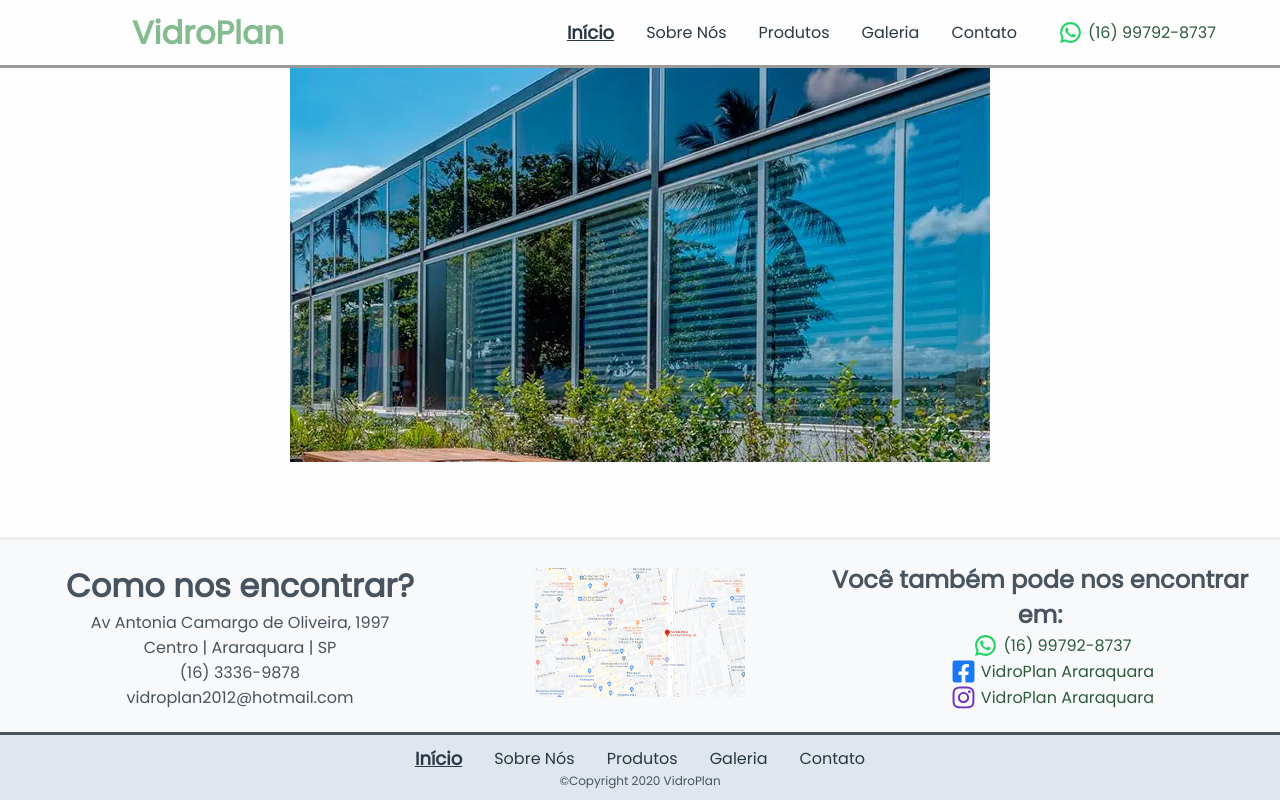
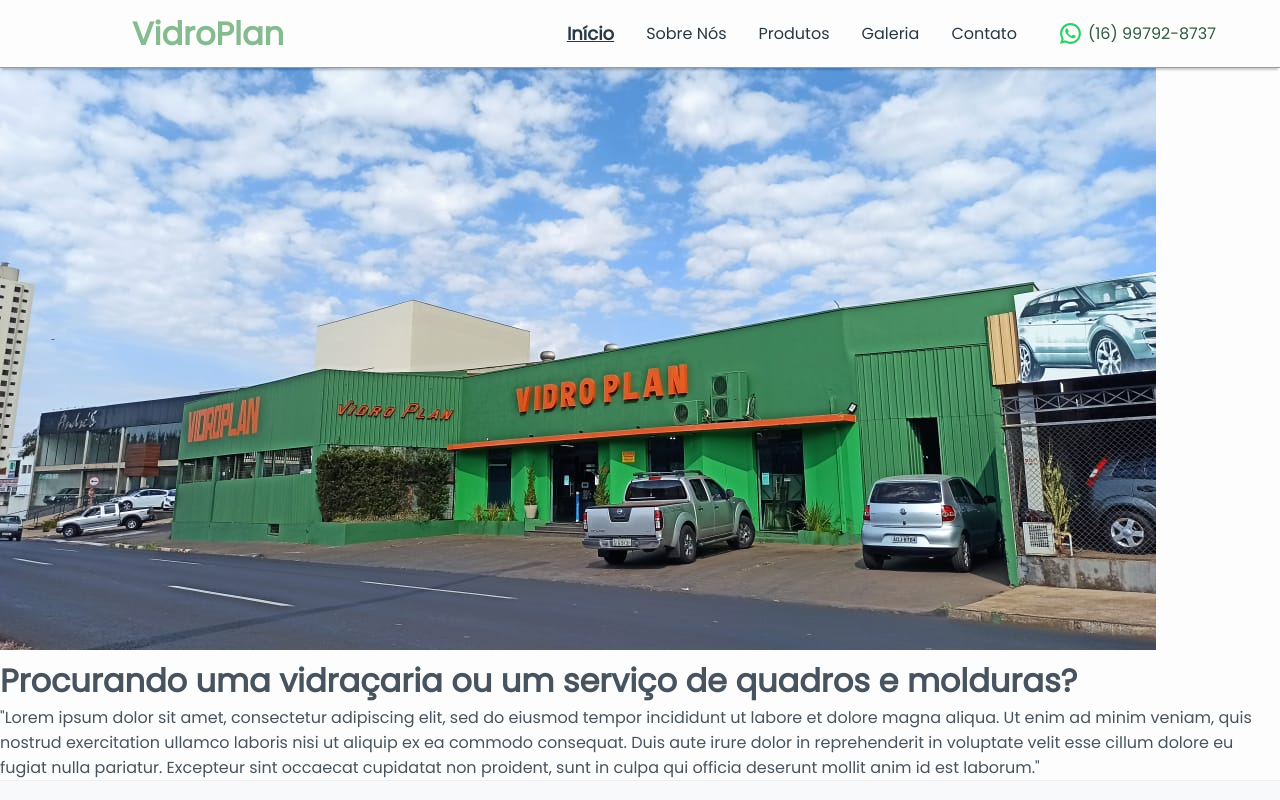
Before and after one commit to joaoborsari/VidroPlan, a React (Create React App) app in the folder web/: page / in a window 1280 px wide. Shown: the top 800 px of the page. Built offline with nearby package versions, Linux system fonts and the light colour scheme.

Commit message:
[fix] Header/footer adjustments

```diff
--- a/web/src/components/ContactFooter/index.tsx
+++ b/web/src/components/ContactFooter/index.tsx
@@ -3,12 +3,12 @@
 import './styles.css';
 
 import mapsImg from '../../assets/images/location.png';
-import { RiWhatsappLine } from "react-icons/ri";
-import { LinkToWhatsapp, LinkToFacebook, LinkToInstagram } from '../SocialMediaContactLink';
+import { LinkToFacebook, LinkToInstagram } from '../SocialMediaContactLink';
 
 export const ContactFooter = () => {
   return (
     <div className="contact-footer-container">
+
       <div className="contact">
         <h1>Como nos encontrar?</h1>
         <p>Av Antonia Camargo de Oliveira, 1997</p>
@@ -16,6 +16,7 @@
         <p>(16) 3336-9878</p>
         <p>vidroplan2012@hotmail.com</p>
       </div>
+
       <div className="coordinates">
         <div className="location">
           <a title="Abrir endereço no Google maps" href="https://www.google.fr/maps/place/Av.+Maria+Antonia+Camargo+de+Oliveira,+1997,+Araraquara+-+SP,+14801-260,+Br%C3%A9sil/@-21.7881266,-48.174597,17z/data=!3m1!4b1!4m5!3m4!1s0x94b8f3e39ce7edd9:0xc77294e0db8fd7ce!8m2!3d-21.7881266!4d-48.1724083?hl=fr&authuser=0">
@@ -23,12 +24,13 @@
           </a>
         </div>
       </div>
+
       <div className="social-medias">
         <h2>Você também pode nos encontrar em:</h2>
-        <LinkToWhatsapp />
         <LinkToFacebook />
         <LinkToInstagram />
       </div>
+
     </div>
   );
 }
--- a/web/src/components/ContactFooter/styles.css
+++ b/web/src/components/ContactFooter/styles.css
@@ -4,6 +4,7 @@
   grid-template-areas: "contact coordinates social-medias";
   background-color: var(--color-box-base);
   border-style: outset none none none;
+  border-width: 0.5px;
   padding: 1.2rem 0;
 }
 
@@ -12,6 +13,7 @@
   align-items: center;
   flex-direction: column;
   padding: 1rem 2rem;
+  text-align: center;
 }
 
 .coordinates {
@@ -38,6 +40,7 @@
   height: auto;
   object-fit: cover;
   max-height: 130px;
+  box-shadow: 0px 0px 6px 0px rgb(0,0,0,.2);
 }
 
 .social-medias {
--- a/web/src/components/Layout/styles.css
+++ b/web/src/components/Layout/styles.css
@@ -11,3 +11,8 @@
   display: flex;
   justify-content: center;
 }
+
+.header {
+  position: fixed;
+  top: 0;
+}
--- a/web/src/components/PageFooter/styles.css
+++ b/web/src/components/PageFooter/styles.css
@@ -7,6 +7,7 @@
   margin: 0 auto;
   background-color: var(--color-box-footer);
   border-style: solid none none none;
+  border-width: 0.5px;
   height: 6.8rem;
 }
 
--- a/web/src/components/PageHeader/NavBar/index.tsx
+++ b/web/src/components/PageHeader/NavBar/index.tsx
@@ -7,6 +7,14 @@
 import { LinkToWhatsapp } from '../../SocialMediaContactLink';
 
 function NavBar() {
+
+  const scrollToBottom = () => {
+    window.scrollTo({
+      top: document.documentElement.scrollHeight,
+      behavior: "smooth"
+     })
+  }
+
   return (
     <nav className="page-header">
       <div className="top-bar-container">
@@ -21,6 +29,9 @@
                 return <NavBarItem key={ item.title } title={item.title} link={item.link} />
               })
             }
+            <button className="contact-link-item" onClick={scrollToBottom}>
+              <p>Contato</p>
+            </button>
           </div>
           {/* link to contact */}
           <div className="top-bar-contact">
--- a/web/src/components/PageHeader/NavBar/styles.css
+++ b/web/src/components/PageHeader/NavBar/styles.css
@@ -6,6 +6,8 @@
   margin: 0 auto;
   background-color: var(--color-background);
   border-style: none none outset none;
+  border-bottom-width: 0.5px;
+  box-shadow: 0 4px 2px -2px rgba(0,0,0,.2);
   height: 6.8rem;
   align-items: center;
 }
@@ -34,6 +36,25 @@
   align-items: center;
 }
 
+.contact-link-item {
+  padding: 0 1.6rem;
+  text-decoration: none;
+  padding: 0 1.6rem;
+  border: none;
+  background: none;
+  outline: none;
+  transition: opacity 0.2s;
+}
+
+.contact-link-item:hover {
+  opacity: 0.6;
+  cursor: pointer;
+}
+
+.contact-link-item p {
+  color: var(--color-text-title);
+}
+
 .top-bar-content {
   display: flex;
   justify-content: flex-end;
--- a/web/src/components/PageHeader/constants/index.ts
+++ b/web/src/components/PageHeader/constants/index.ts
@@ -20,8 +20,8 @@
     title: "Galeria",
     link: "/galery",
   },
-  {
-    title: "Contato",
-    link: "/contact",
-  },
+  // {
+  //   title: "Contato",
+  //   link: "/contact",
+  // },
 ];
--- a/web/src/pages/Landing/index.tsx
+++ b/web/src/pages/Landing/index.tsx
@@ -1,6 +1,6 @@
 import React from "react";
 
-import homeImg from '../../assets/images/home.webp'
+import homeImg from '../../assets/images/frontStore.jpeg';
 import { Layout } from "../../components/Layout";
 
 function Landing() {
@@ -8,6 +8,13 @@
     <Layout>
       <div className="landing">
         <img src={homeImg} alt="Home" className="home-images" />
+
+        <div className="intro">
+          <h1>Procurando uma vidraçaria ou um serviço de quadros e molduras?</h1>
+          <p>"Lorem ipsum dolor sit amet, consectetur adipiscing elit, sed do eiusmod tempor incididunt ut labore et dolore magna aliqua. Ut enim ad minim veniam, quis nostrud exercitation ullamco laboris nisi ut aliquip ex ea commodo consequat. Duis aute irure dolor in reprehenderit in voluptate velit esse cillum dolore eu fugiat nulla pariatur. Excepteur sint occaecat cupidatat non proident, sunt in culpa qui officia deserunt mollit anim id est laborum."</p>
+
+        </div>
+
       </div>
     </Layout>
   );
```
Also changed, not shown: web/src/assets/images/frontStore.jpeg (added).
